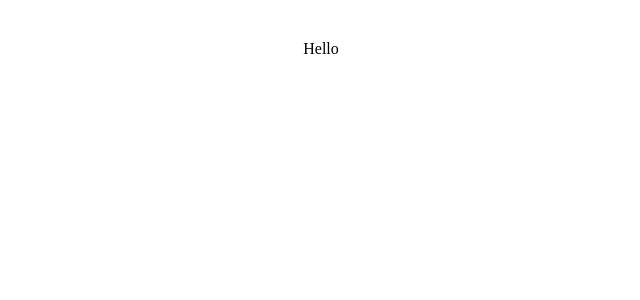
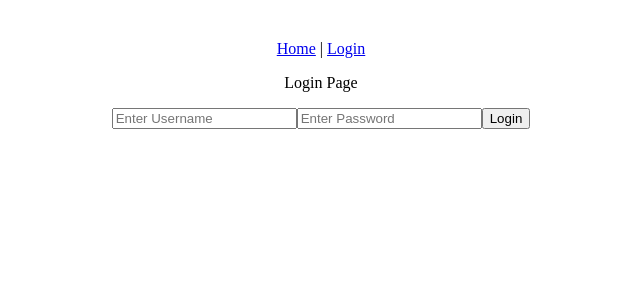
Before and after one commit to chrisgrasmussen/skeleton-fe, a React (Vite) app in the folder skeleton-fe/: page /login in a window 1280 px wide. Shown: the top 300 px of the page, without its empty margins (319-959 px from the left). Built offline with nearby package versions, Linux system fonts and the light colour scheme.

Commit message:
updated jwt functionality - deliver jwt token on fetch

```diff
--- a/skeleton-fe/package.json
+++ b/skeleton-fe/package.json
@@ -11,7 +11,8 @@
   },
   "dependencies": {
     "react": "^18.3.1",
-    "react-dom": "^18.3.1"
+    "react-dom": "^18.3.1",
+    "react-router-dom": "^6.26.2"
   },
   "devDependencies": {
     "@eslint/js": "^9.11.1",
--- a/skeleton-fe/src/App.jsx
+++ b/skeleton-fe/src/App.jsx
@@ -1,11 +1,25 @@
-import { useState } from 'react'
+
 import './App.css'
+import PrivateRoute from './utils/PrivateRoute.jsx'
+import { AuthProvider } from './context/AuthContext.jsx'
+
+import HomePage from './pages/HomePage.jsx'
+import LoginPage from './pages/LoginPage.jsx'
+import { BrowserRouter, Routes, Route, Link } from 'react-router-dom'
+import Header from './components/Header.jsx'
+
 
 function App() {
 
   return (
     <>
-      Hello
+      <AuthProvider>
+        <Header />
+        <Routes>
+          <Route path="/" exact element={<PrivateRoute />} />
+          <Route path="/login" element={<LoginPage />} />
+        </Routes>
+      </AuthProvider>
     </>
   )
 }
--- /dev/null
+++ b/skeleton-fe/src/components/Header.jsx
@@ -0,0 +1,17 @@
+import React, { useContext } from 'react'
+import { Link } from 'react-router-dom'
+import AuthContext from '../context/AuthContext.jsx'
+
+const Header = () => {
+    let { name } = useContext(AuthContext)
+
+    return (
+        <div>
+            <Link to="/">Home</Link>
+            <span> | </span>
+            <Link to="/login">Login</Link>
+        </div>
+    )
+}
+
+export default Header
--- /dev/null
+++ b/skeleton-fe/src/context/AuthContext.jsx
@@ -0,0 +1,39 @@
+import React from 'react'
+import { createContext, useState, useEffect } from 'react'
+
+const AuthContext = createContext()
+
+export default AuthContext;
+
+export const AuthProvider = ({ children }) => {
+
+    let [authTokens, setAuthTokens] = useState(null)
+    const [user, setUser] = useState(null)
+
+    let loginUser = async (e) => {
+        e.preventDefault()
+        let response = await fetch('https://skeleton-a70q.onrender.com/api/token/', {
+            method: 'POST',
+            headers: {
+                'Content-Type': 'application/json',
+            },
+            body: JSON.stringify({
+                'username': e.target.username.value,
+                'password': e.target.password.value
+            })
+        })
+        let data = await response.json()
+        console.log(data)
+    }
+
+    let contextData = {
+        loginUser: loginUser
+    }
+
+
+    return (
+        <AuthContext.Provider value={contextData}>
+            {children}
+        </AuthContext.Provider>
+    )
+}
--- a/skeleton-fe/src/main.jsx
+++ b/skeleton-fe/src/main.jsx
@@ -1,9 +1,12 @@
 import { StrictMode } from 'react'
 import { createRoot } from 'react-dom/client'
 import App from './App.jsx'
+import { BrowserRouter } from 'react-router-dom'
 
 createRoot(document.getElementById('root')).render(
   <StrictMode>
-    <App />
+    <BrowserRouter>
+      <App />
+    </BrowserRouter>
   </StrictMode>,
 )
--- /dev/null
+++ b/skeleton-fe/src/pages/HomePage.jsx
@@ -0,0 +1,11 @@
+import React from 'react'
+
+const HomePage = () => {
+    return (
+        <div>
+            <p>Home Page</p>
+        </div>
+    )
+}
+
+export default HomePage
--- /dev/null
+++ b/skeleton-fe/src/pages/LoginPage.jsx
@@ -0,0 +1,18 @@
+import React, { useContext } from 'react'
+import AuthContext from '../context/AuthContext.jsx';
+
+const LoginPage = () => {
+    let { loginUser } = useContext(AuthContext);
+    return (
+        <div>
+            <p>Login Page</p>
+            <form onSubmit={loginUser}>
+                <input type="text" name="username" placeholder='Enter Username' />
+                <input type="password" name="password" placeholder='Enter Password' />
+                <button type="submit">Login</button>
+            </form>
+        </div>
+    )
+}
+
+export default LoginPage
--- /dev/null
+++ b/skeleton-fe/src/utils/PrivateRoute.jsx
@@ -0,0 +1,12 @@
+import React from 'react';
+import { Navigate, Outlet } from 'react-router-dom';
+
+const PrivateRoute = () => {
+    const auth = null; // determine if authorized, from context or however you're doing it
+
+    // If authorized, return an outlet that will render child elements
+    // If not, return element that will navigate to login page
+    return auth ? <Outlet /> : <Navigate to="/login" />;
+}
+
+export default PrivateRoute
```
Also changed, not shown: 1 other file (tests, documents, lock files or other folders).
